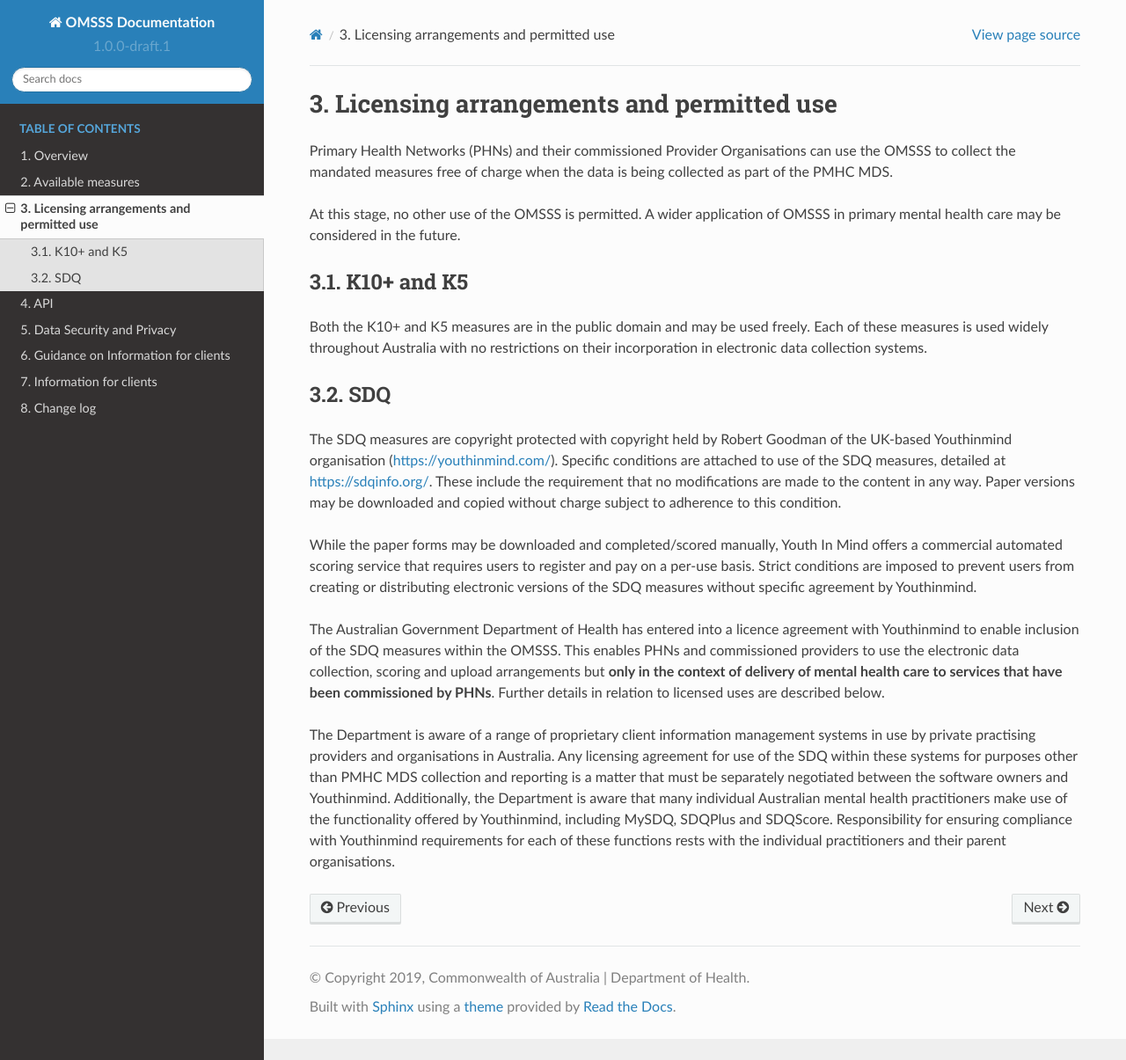
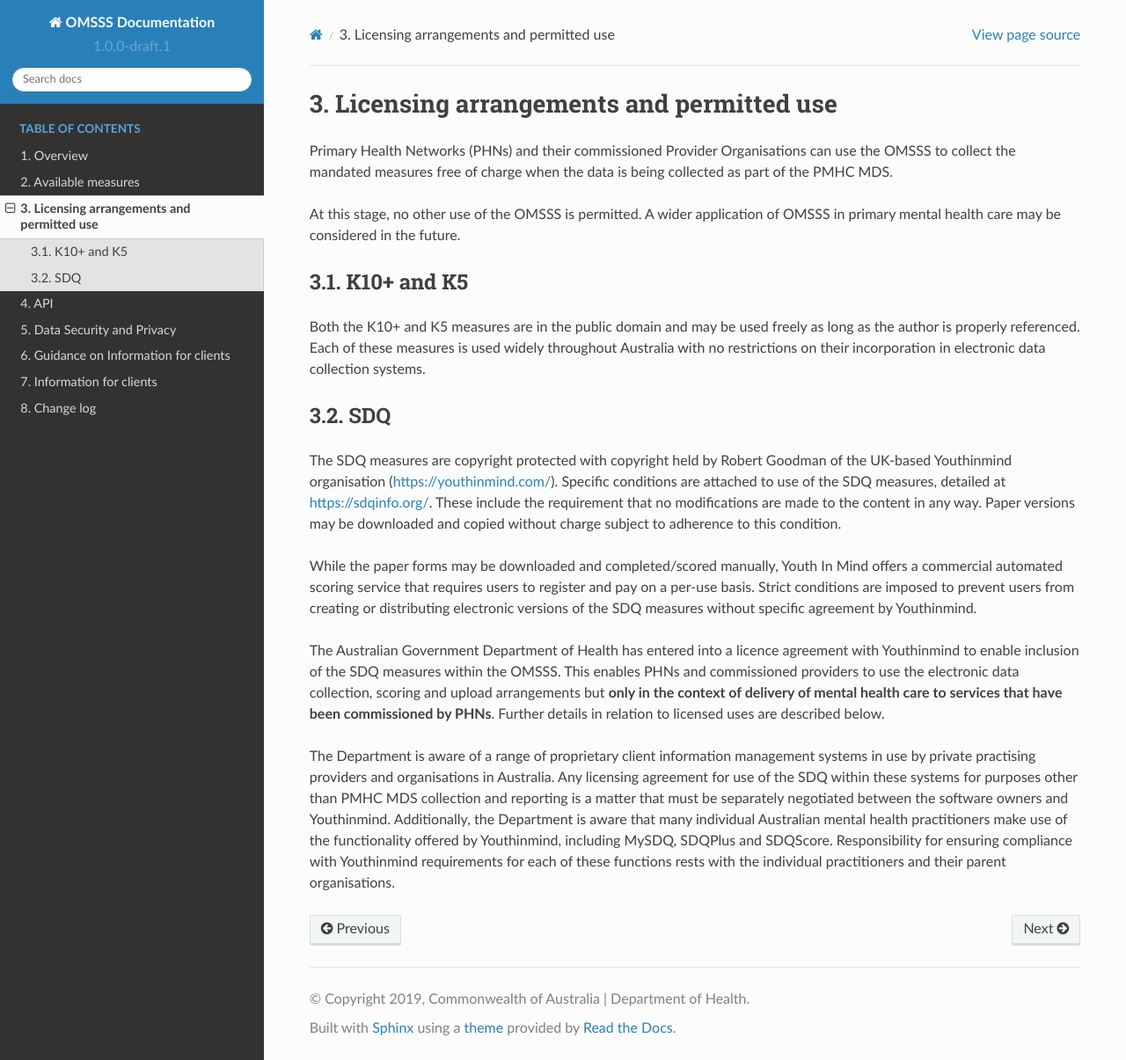
Before and after one commit to logicly-au/docs.omsss.online, a Sphinx documentation site: the page built from doc/licensing-arrangements.rst, in a window 1280 px wide and 1205 px high. Shown: the whole window at 88% size. Built offline with Sphinx 7.4.7 and the Read the Docs theme 2.0.0, drawn with Linux system fonts in a browser that asks for light colours.

Commit message:
Update K5/K10+ licensing
Include that the author needs to be properly referenced.

```diff
--- a/doc/licensing-arrangements.rst
+++ b/doc/licensing-arrangements.rst
@@ -13,9 +13,10 @@ OMSSS in primary mental health care may be considered in the future.
 K10+ and K5
 -----------
 
-Both the K10+ and K5 measures are in the public domain and may be used freely.
-Each of these measures is used widely throughout Australia with no restrictions
-on their incorporation in electronic data collection systems.
+Both the K10+ and K5 measures are in the public domain and may be used freely
+as long as the author is properly referenced. Each of these measures is used
+widely throughout Australia with no restrictions on their incorporation in
+electronic data collection systems.
 
 SDQ
 ---
```
